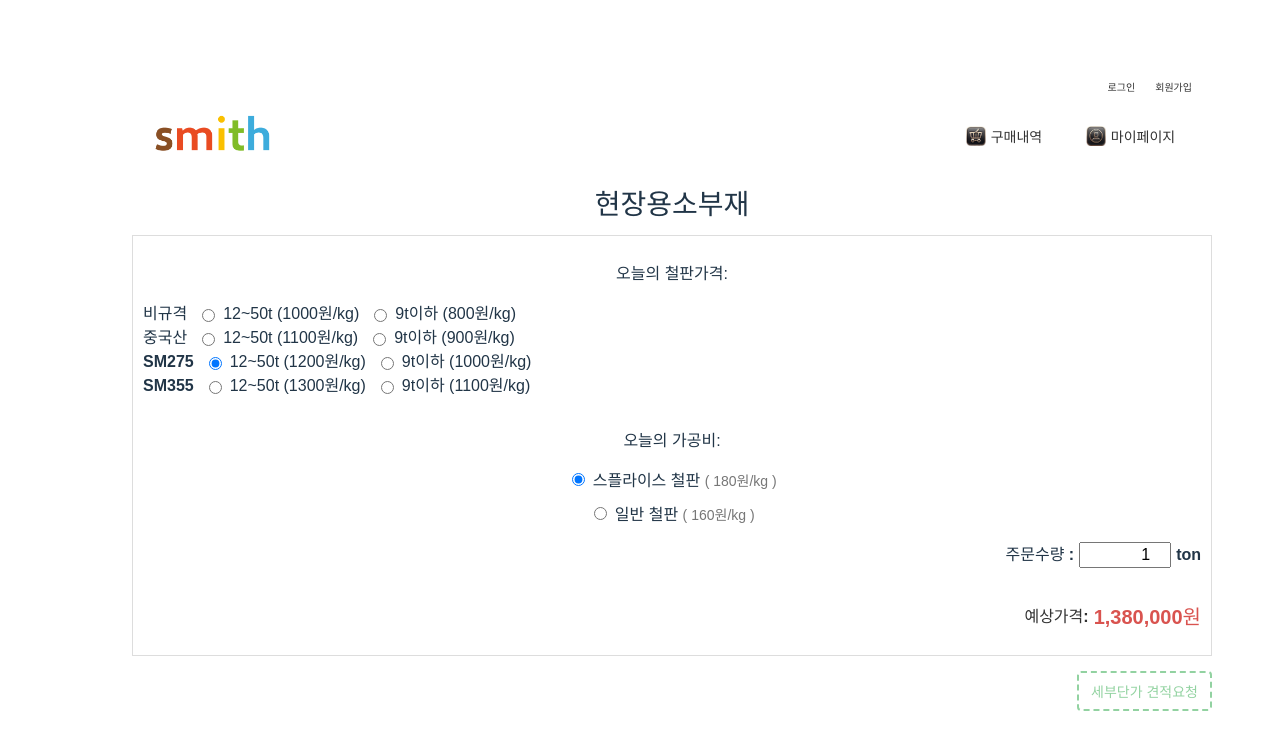
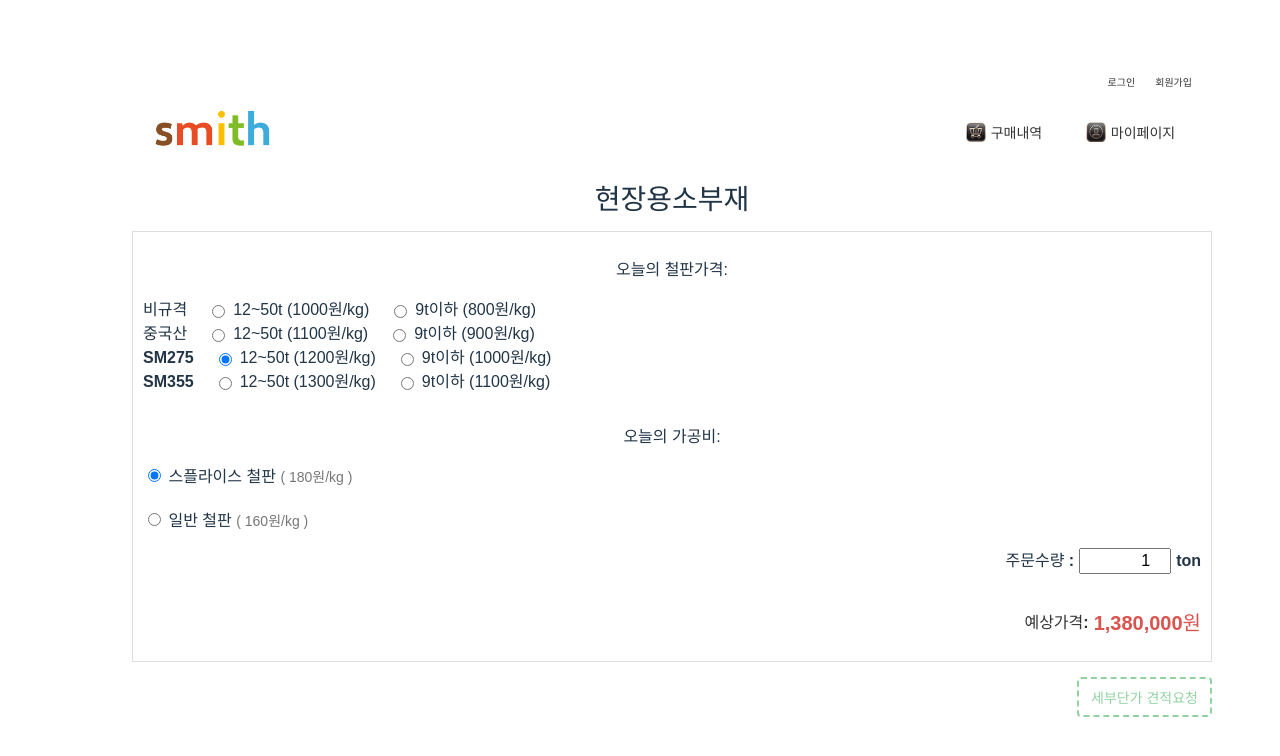
Before and after one commit to Agrain7/Smith-Frontend, a Vue app: page /product/1 in a window 1280 px wide. Shown: the top 756 px of the page. Built offline with nearby package versions, Linux system fonts and the light colour scheme; no server answers.

Commit message:
디테일페이지 업데이트4

```diff
--- a/src/components/ProductDetail.vue
+++ b/src/components/ProductDetail.vue
@@ -2,7 +2,7 @@
   <div class="product-detail">
     <!-- 오른쪽 영역: 제품 정보 및 액션 영역 -->
     <div class="right-side">
-      <!-- 중앙 섹션: 제품명만 표시 -->
+      <!-- 중앙 섹션: 제품명만 표시 (설명 제거) -->
       <div class="middle-section">
         <h1 class="product-name">{{ product.name }}</h1>
       </div>
@@ -18,7 +18,7 @@
               <div v-for="material in materials" :key="material" class="material-group">
                 <span class="material-label">{{ material }}</span>
                 <div class="weight-options">
-                  <!-- weightCategories 순서: 12~50t, 9t이하 -->
+                  <!-- 무게 카테고리 순서: 12~50t 먼저, 그 다음 9t이하 -->
                   <label v-for="weight in weightCategories" :key="material + '_' + weight">
                     <input type="radio"
                            :value="material + '_' + weight"
@@ -33,7 +33,7 @@
           </div>
         </div>
 
-        <!-- 가공비 선택 영역 (변경 없음) -->
+        <!-- 오늘의 가공비 영역 -->
         <div class="order-left">
           <p class="price-title">오늘의 가공비:</p>
           <div class="processing-selection">
@@ -112,7 +112,7 @@ export default {
           description: '브라켓에 대한 상세 설명입니다.'
         }
       },
-      // 선택된 재료 옵션 (예: "SM275_12~50t")
+      // 선택된 재료 옵션: "재료_무게" 형식 (예: "SM275_12~50t")
       selectedMaterialOption: 'SM275_12~50t',
       // 선택된 가공비 옵션 (기본값)
       selectedProcessingFee: '스플라이스 철판',
@@ -120,7 +120,7 @@ export default {
       showEstimateModal: false,
       // 재료 목록
       materials: ["비규격", "중국산", "SM275", "SM355"],
-      // 무게 카테고리 순서: 12~50t가 먼저, 9t이하가 나중
+      // 무게 카테고리: 12~50t가 먼저, 9t이하가 나중
       weightCategories: ["12~50t", "9t이하"],
     }
   },
@@ -136,7 +136,7 @@ export default {
       return baseProduct;
     },
     computedPrice() {
-      // selectedMaterialOption 형식: "SM275_12~50t"
+      // selectedMaterialOption: "SM275_12~50t" 형식에서 분리
       const parts = this.selectedMaterialOption.split('_');
       const material = parts[0];
       const weight = parts[1];
@@ -221,27 +221,27 @@ export default {
 
 /* 재료 선택 및 가공비 선택 영역 */
 .material-selection, .processing-selection {
+  text-align: left;
   display: flex;
   flex-direction: column;
-  gap: 10px;
+  gap: 20px; /* 양쪽 섹션의 옵션 간격을 20px로 동일하게 */
 }
 
 /* 각 재료 그룹: 한 줄에 배치 */
 .material-group {
   display: flex;
   align-items: center;
-  gap: 10px;
+  gap: 20px; /* 재료명과 무게 옵션 사이 간격 */
 }
-
-/* 재료 레이블 */
 .material-label {
   font-weight: bold;
+  font-size: 16px;
 }
 
 /* 무게 옵션들을 한 줄에 배치 */
 .weight-options {
   display: flex;
-  gap: 10px;
+  gap: 20px; /* 각 옵션 간격을 20px로 */
 }
 .weight-options label {
   font-size: 16px;
```
